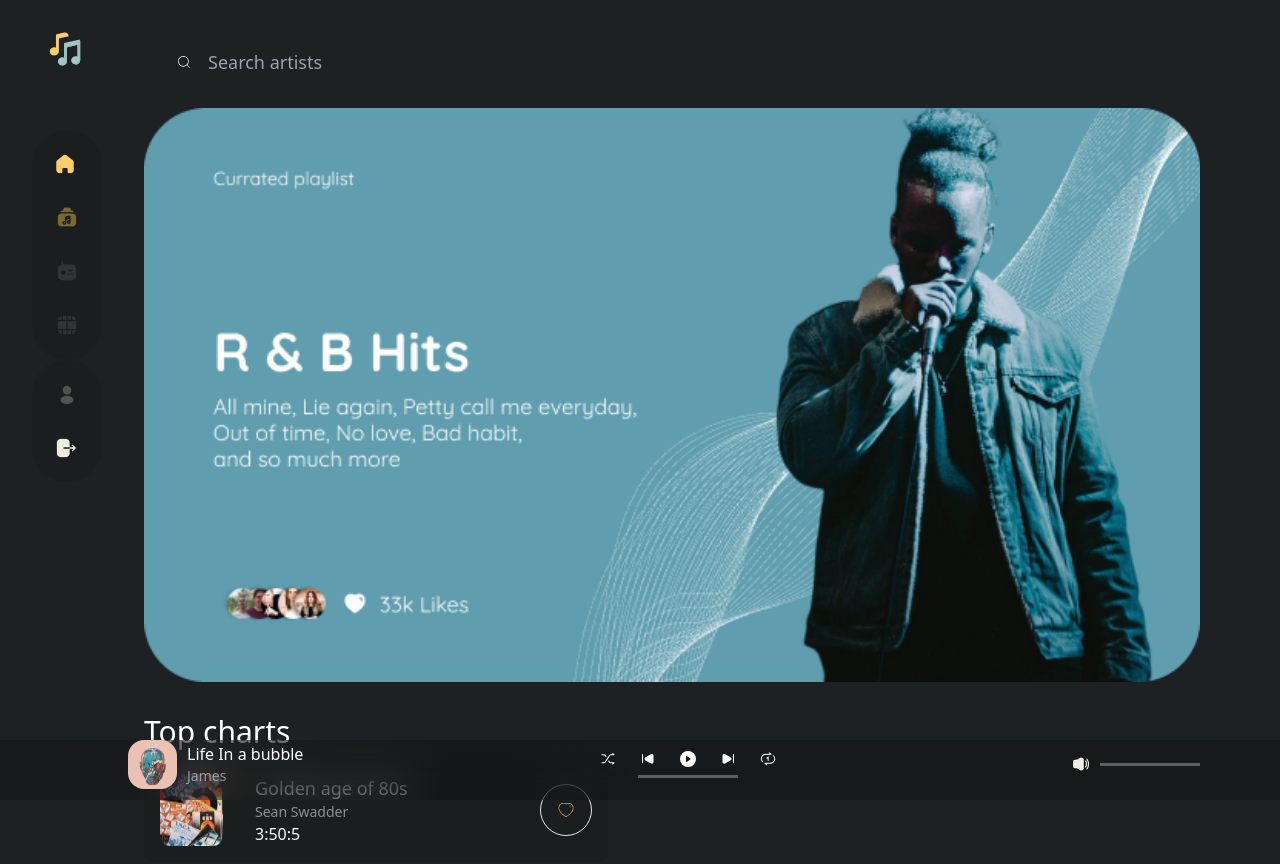
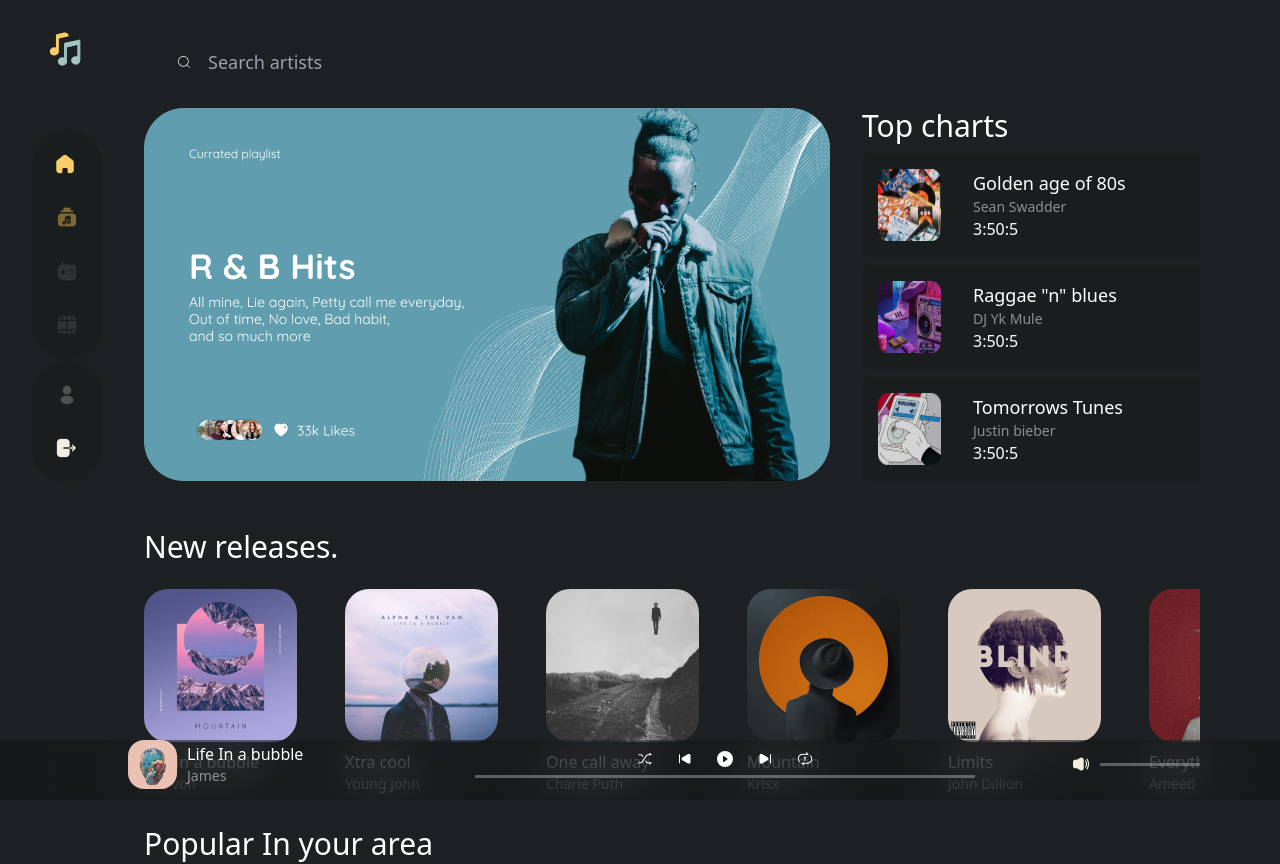
Before and after one commit to segunojo1/musica, a React (Vite) app: page /home in a window 1280 px wide. Shown: the top 864 px of the page. Built offline with nearby package versions, Linux system fonts and the light colour scheme.

Commit message:
click play

```diff
--- a/src/App.jsx
+++ b/src/App.jsx
@@ -22,19 +22,18 @@ function App() {
 
   const refCon = useRef(null)
 
-  const next = (alb) => {
-    const index = alb.findIndex(x=> x.title == currentSong.title)
-    if(index == 3) {
-        setCurrentSong(alb[0])
-    }else{
-        setCurrentSong(alb[index+1])
-    }
-    setIsPlaying(true)
-    // playNext()
-}
+//   const next = (alb) => {
+//     const index = alb.findIndex(x=> x.title == currentSong.title)
+//     if(index == 3) {
+//         setCurrentSong(alb[0])
+//     }else{
+//         setCurrentSong(alb[index+1])
+//     }
+//     setIsPlaying(true)
+//     // playNext()
+// }
   const showAlbum = (e) => {
     const i = e.currentTarget.id;
-    console.log(i);
     if(i == 1) {
       setSongalb({title: "Golden age of 80s",
       desc: "Lorem ipsum dolor sit amet, consectetur adipisicing elit. Laboriosam eligendi voluptate repellat, distinctio sunt maxime.",
--- a/src/GoldenAlbum.js
+++ b/src/GoldenAlbum.js
@@ -1,30 +1,30 @@
 export const goldenAlbum = [
     {
-        id: 1,
+        id: 0,
         img: '../src/assets/music2.png',
-        title: 'Olurun Agbaye - Nathaniel Bassey,  Chandler Moore, Oba',
+        title: 'Olurun Agbaye',
         nam: 'Hallelujah Again(Revelation 19: 3)',
         timestamp:'7: 16',
         url: '../src/assets/songs/song1.mp3'
     },
     {
-        id: 2,
+        id: 1,
         img: '../src/assets/music3.png',
-        title: 'Build my life - Pat Barrett',
+        title: 'Build my life',
         nam: 'Single',
         timestamp:'4: 05',
         url: '../src/assets/songs/song2.mp3'
     },
     {
-        id: 3,
+        id: 2,
         img: '../src/assets/music4.png',
-        title: 'reathe - Dunsin Oyekan',
+        title: 'reathe',
         nam: 'Kingdom Now',
         timestamp:'11:36',
         url: '../src/assets/songs/song3.mp3'
     },
     {
-        id: 4,
+        id: 3,
         img: '../src/assets/music5.png',
         title: 'Let me love you - Krisx',
         nam: 'Single',
@@ -32,7 +32,7 @@ export const goldenAlbum = [
         url: '../src/assets/songs/song4.mp3'
     },
     {
-        id: 5,
+        id: 4,
         img: '../src/assets/music6.png',
         title: 'songggg',
         nam: 'Single',
--- a/src/Reggae.js
+++ b/src/Reggae.js
@@ -1,6 +1,6 @@
 export const raggaeAlbum = [
     {
-        id: 1,
+        id: 0,
         img: '../src/assets/music6.png',
         title: 'Let me love you - Krisx',
         nam: 'Single',
@@ -8,7 +8,7 @@ export const raggaeAlbum = [
         url: '../src/assets/songs/song6.mp3'
     },
     {
-        id: 2,
+        id: 1,
         img: '../src/assets/music7.png',
         title: 'eeioeid',
         nam: 'Single',
@@ -16,7 +16,7 @@ export const raggaeAlbum = [
         url: '../src/assets/songs/song7.mp3'
     },
     {
-        id: 3,
+        id: 2,
         img: '../src/assets/music8.png',
         title: 'be a school',
         nam: 'Single',
@@ -24,7 +24,7 @@ export const raggaeAlbum = [
         url: '../src/assets/songs/song8.mp3'
     },
     {
-        id: 4,
+        id: 3,
         img: '../src/assets/music2.png',
         title: 'have a school',
         nam: 'Single',
@@ -32,7 +32,7 @@ export const raggaeAlbum = [
         url: '../src/assets/songs/song9.mp3'
     },
     {
-        id: 5,
+        id: 4,
         img: '../src/assets/music3.png',
         title: 'the lord of all',
         nam: 'Single',
--- a/src/TomAlbum.js
+++ b/src/TomAlbum.js
@@ -1,6 +1,6 @@
 export const tommorrowAlbum = [
     {
-        id: 1,
+        id: 0,
         img: '../src/assets/music2.png',
         title: 'hello',
         nam: 'Single',
@@ -8,7 +8,7 @@ export const tommorrowAlbum = [
         url: '../src/assets/songs/song11.mp3'
     },
     {
-        id: 2,
+        id: 1,
         img: '../src/assets/music3.png',
         title: 'olorun agbaye',
         nam: 'Single',
@@ -16,7 +16,7 @@ export const tommorrowAlbum = [
         url: '../src/assets/songs/song12.mp3'
     },
     {
-        id: 3,
+        id: 2,
         img: '../src/assets/music4.png',
         title: 'Let me love you - Krisx',
         nam: 'Single',
@@ -24,7 +24,7 @@ export const tommorrowAlbum = [
         url: '../src/assets/songs/song13.mp3'
     },
     {
-        id: 4,
+        id: 3,
         img: '../src/assets/music5.png',
         title: 'all i want',
         nam: 'Single',
@@ -32,7 +32,7 @@ export const tommorrowAlbum = [
         url: '../src/assets/songs/song14.mp3'
     },
     {
-        id: 5,
+        id: 4,
         img: '../src/assets/music7.png',
         title: 'hello world',
         nam: 'Single',
--- a/src/components/ChartsComp.jsx
+++ b/src/components/ChartsComp.jsx
@@ -5,7 +5,6 @@ import Heart from '../assets/Heart.png'
 const ChartsComp = ({img, title, name, timestamp, id, showAlbum}) => {
 
   const albumRef = useRef(null);
-  console.log(albumRef);
 
 
   return (
--- a/src/components/Hero.jsx
+++ b/src/components/Hero.jsx
@@ -24,7 +24,7 @@ const Hero = ({showAlbum}) => {
             <CiSearch className='absolute my-auto h-full ml-[2rem]'/>
             <input type="text" className='p-[1rem] px-[4rem]  w-full text-lg outline-text-col focus:outline-double bg-transparent rounded-full' placeholder='Search artists'/>
         </div>
-        <div className='flex flex-col 2xl:flex-row gap-[2rem]'>
+        <div className='flex flex-col xl:flex-row gap-[2rem]'>
             <img src={size <= '762' ? MobileHero : HeroImg} alt="hero" className=''/>
             <div className=' grid gap-[.5rem] overflow-hidden'>
                 <h1 className='text-3xl'>Top charts</h1>
--- a/src/components/NewReleases.jsx
+++ b/src/components/NewReleases.jsx
@@ -10,14 +10,14 @@ const NewReleases = ({refCon}) => {
 
     const playSong = (e) => {
         const id = e.currentTarget.id;
-        console.log(id);
         setSelectedsong(null);
         refCon.current.pause()
         setCurrentSong(data1[id])
-        setIsPlaying(prev=> !prev);
-        if(isPlaying) {
-            refCon.current.play();
-        }
+        refCon.current.play()
+        setIsPlaying(false);
+        // if(isPlaying) {
+        //     refCon.current.play();
+        // }
     }
 
     const items = data1.map(({id, img, title, nom})=> {
--- a/src/components/Player.jsx
+++ b/src/components/Player.jsx
@@ -23,7 +23,6 @@ const Player = ({refCon}) => {
 
     useEffect(()=> {
         console.log(refCon);
-
     },[]);
     //PLAY AND PAUSE
     // setIsPlaying((prev) => !prev);
@@ -42,7 +41,6 @@ const Player = ({refCon}) => {
     const next = () => {
         if(selectedSong == goldenAlbum){
             const index = goldenAlbum.findIndex(x=> x.title == currentSong.title)
-            console.log(index);
             if(index == 4) {
                 setCurrentSong(goldenAlbum[0])
             }else{
@@ -100,7 +98,7 @@ const Player = ({refCon}) => {
   return (
     <div className='fixed bottom-0 backdrop-blur-xl bg-transp w-full'>
         <div className='lg:pr-[5rem] lg:pl-[8rem] lg:pb-[.7rem] justify-between flex'>
-        <div className='flex items-center gap-[10px]'>
+        <div className='flex items-center gap-[10px] w-[250px]'>
             <img src={Music7} alt="" height='49px' width='49px' className='rounded-2xl'/>
             <div>
                 <p>{currentSong.title}</p>
@@ -116,7 +114,7 @@ const Player = ({refCon}) => {
                 <img src={Next} alt="next"  className='cursor-pointer' onClick={next}/>
                 <img src={Repeat} alt="repeat"  className='cursor-pointer'/>
             </div>
-            <div className='w-[100px] h-[3px] bg-white/30'></div>
+            <div className='w-[500px] h-[3px] bg-white/30'></div>
         </div>
         <div className='flex items-center gap-[10px]'>
             <img src={Volume} alt="volume" className='cursor-pointer'/>
--- a/src/pages/Album.jsx
+++ b/src/pages/Album.jsx
@@ -10,15 +10,16 @@ import { tommorrowAlbum } from '../TomAlbum'
 import { goldenAlbum } from '../GoldenAlbum'
 import { Context } from '../Context'
 
-const Album = ({title, desc, length, img, selectedSong, refCon}) => {
+const Album = ({title, desc, length, img, refCon}) => {
     const audioref = useRef(null)
     const {currentSong, setCurrentSong} = useContext(Context);
     const {isPlaying, setIsPlaying} = useContext(Context);
+    const {selectedSong, setSelectedsong} = useContext(Context);
 
     const playAll = () => {
         console.log(currentSong);
         setCurrentSong(selectedSong[0])
-        setIsPlaying((prev) => !prev);
+        setIsPlaying(true);
         console.log(isPlaying);
         if(isPlaying) {
             refCon.current.play();
@@ -26,10 +27,20 @@ const Album = ({title, desc, length, img, selectedSong, refCon}) => {
             refCon.current.pause()
         }
     }
+
+    //PLAY SINGLE SONG
+    const playSong = (e) => {
+        setIsPlaying(true)
+        refCon.current.pause();
+        const id = e.currentTarget.id;
+        setCurrentSong(selectedSong[id]);
+        refCon.current.play()
+        setIsPlaying(false)
+    }
   return (
     <div className='ml-[3rem] md:ml-[7rem] grid gap-[3rem]'>
 
-    <div className="pt-[7rem] flex gap-[2rem] items-center alb">
+    <div className="pt-[7rem] flex flex-col md:flex-row gap-[2rem] items-center alb">
         <img src={Album1} alt="" className='rounded-3xl'/>
         <div className=' grid gap-[1rem]'>
             <h1 className='text-3xl text-[#A4C7C6]'>{title}</h1>
@@ -52,14 +63,14 @@ const Album = ({title, desc, length, img, selectedSong, refCon}) => {
     </div>
     <div className='grid gap-[1rem]'>
         {selectedSong.map(({id, title, nam, timestamp, img})=> {
-      return <div className='flex items-center justify-between bg-bgg p-[.7rem] rounded-xl' key={id}>
+      return <div id={id} className='flex items-center gap-[2rem] justify-between bg-bgg p-[.7rem] rounded-xl' key={id} onClick={playSong}>
       <div className='flex items-center gap-[1rem]'>
           <img src={img} alt="" width='39px' height='39px' className='rounded-xl'/>
           <img src={Heart} alt="" />
       </div>
-      <p>{title}</p>
-      <p>{nam}</p>
-      <p>{timestamp}</p>
+      <p className='w-[300px]'>{title}</p>
+      <p className='w-[300px] hidden lg:block'>{nam}</p>
+      <p className='w-[100px] hidden lg:block'>{timestamp}</p>
       <img src={Vertical} alt="vertical" />
   </div>
     })
```
